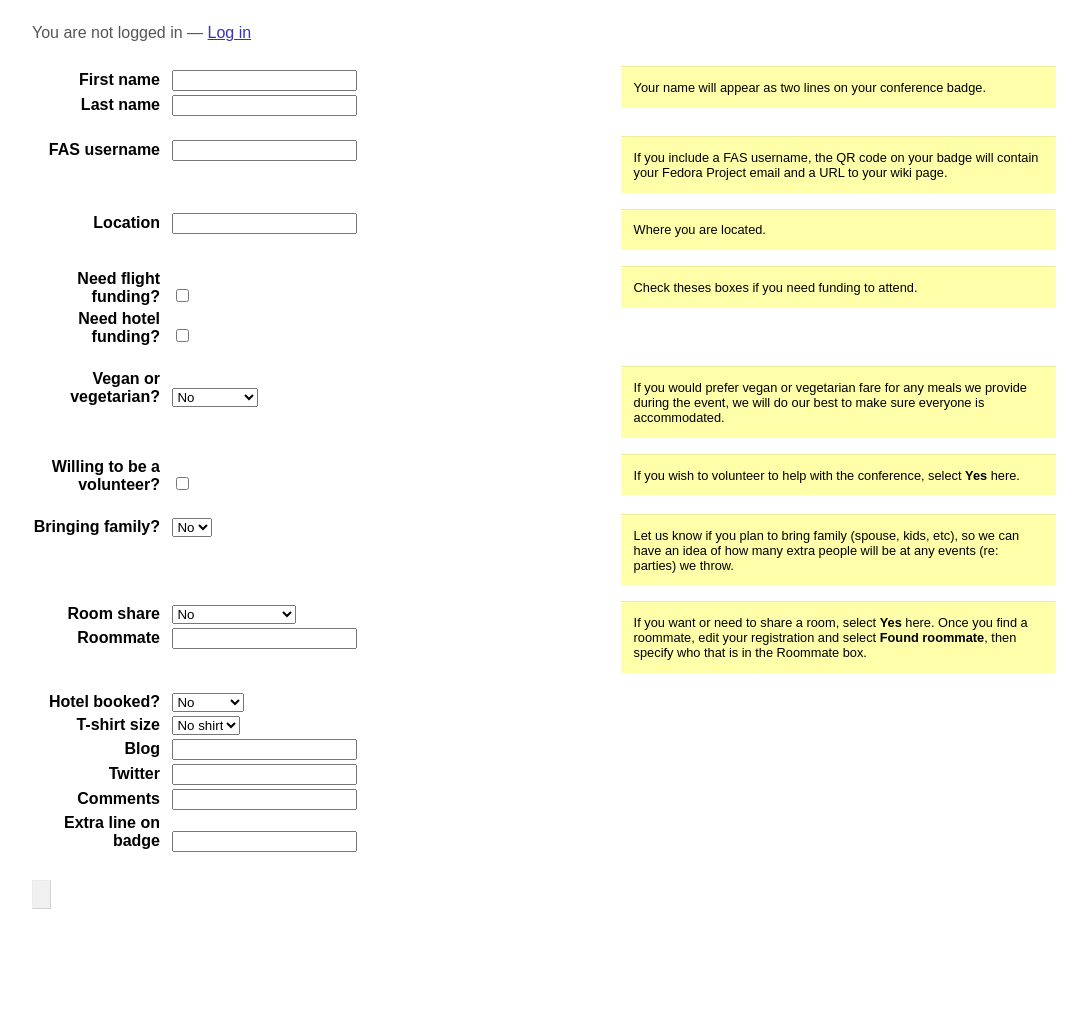
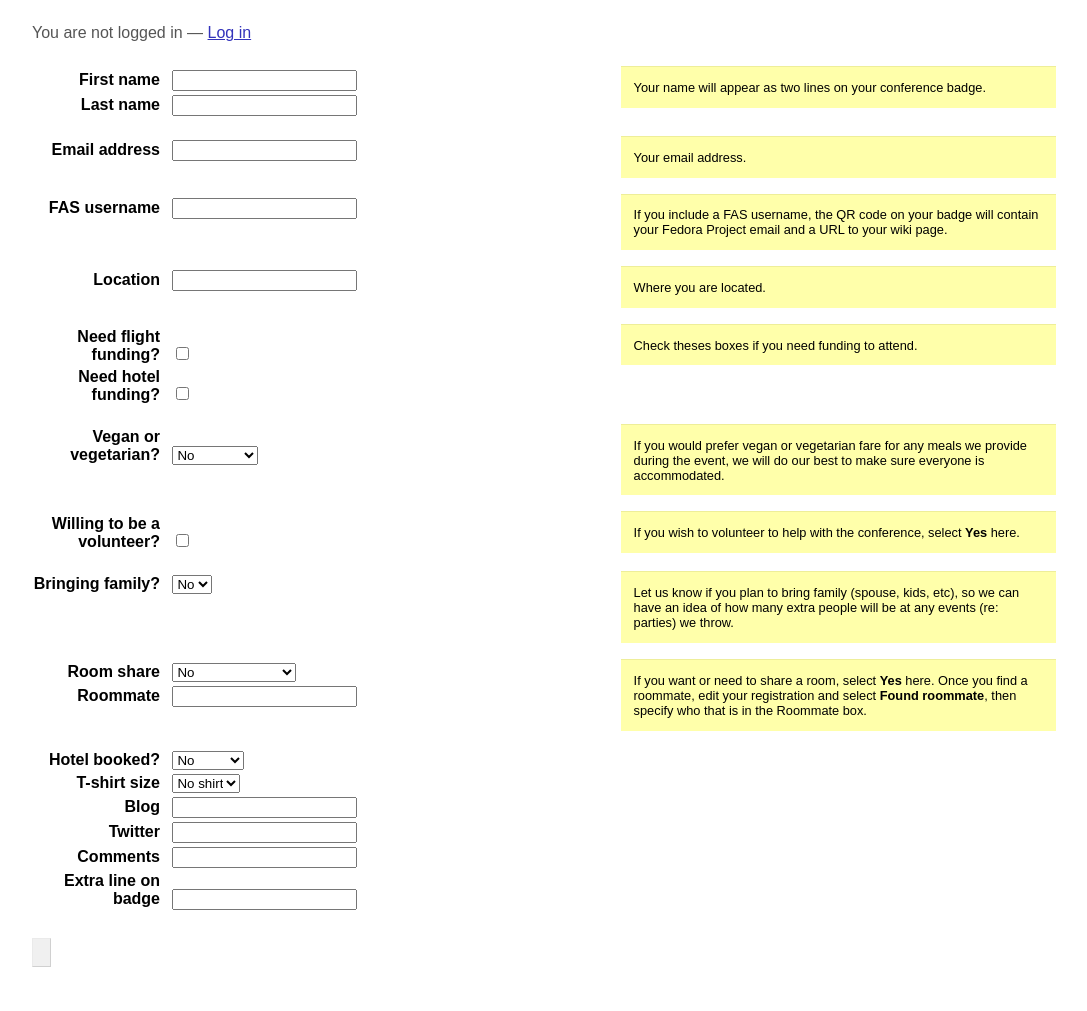
Before and after one commit to fedora-infra/flock-registration, a Flask app: template wsgi/templates/registration.html in a window 1280 px wide. Shown: the part 167-1178 px from the top of the page, without its empty margins (96-1183 px from the left). Before the commit the page ends 1076 px from the top, so only its background shows below. Run offline with Flask 2, Linux system fonts and the light colour scheme; the template is opened without the code that fills it: values that come from a table or form of the project are taken from there, others are empty; parts of the project's set-up code (start-up, migrations or seed data) failed here and were passed over; some libraries are stand-ins or nearby versions.

Commit message:
Add an email address field to the registration form (fixes #6)

```diff
--- a/wsgi/registration.py
+++ b/wsgi/registration.py
@@ -69,6 +69,7 @@ def choicer(choices):
 class RegistrationForm(wtf.Form):
     firstname = wtf.TextField('First name', [wtf.validators.Required()])
     lastname = wtf.TextField('Last name')
+    email = wtf.TextField('Email address')
     fasusername = wtf.TextField('FAS username')
     location = wtf.TextField('Location')
     hotel_funding = wtf.BooleanField('Need hotel funding?')
--- a/wsgi/templates/registration.html
+++ b/wsgi/templates/registration.html
@@ -10,6 +10,12 @@
   </fieldset>
   <div class="help">
     <p>Your name will appear as two lines on your conference badge.</p>
+  </div>
+  <fieldset>
+    {{ render_field(form.email) }}
+  </fieldset>
+  <div class="help">
+    <p>Your email address.</p>
   </div>
   <fieldset>
     {{ render_field(form.fasusername) }}
```
